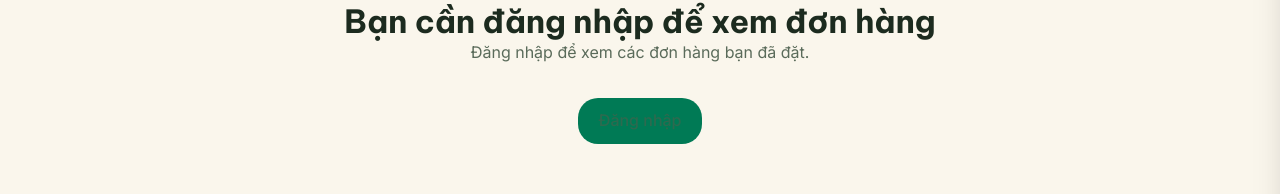
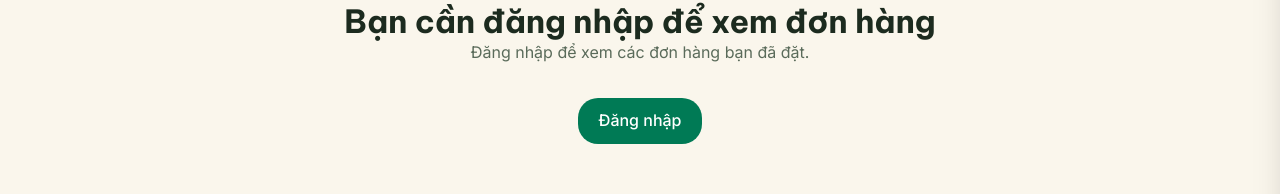
Before and after one commit to phanthequanghuy04-png/camping-shop, a React (Vite) app in the folder app/: page /orders in a window 1280 px wide. Shown: the part 144-338 px from the top of the page. Built offline with nearby package versions, Linux system fonts and the light colour scheme; no server answers.

Commit message:
Update OrdersPage.tsx: Dang nhap button uses btn-white

```diff
--- a/app/src/pages/OrdersPage.tsx
+++ b/app/src/pages/OrdersPage.tsx
@@ -104,7 +104,7 @@ export default function OrdersPage() {
         </p>
         <Link
           to="/login"
-          className="mt-8 inline-block rounded-lg bg-emerald-700 px-5 py-2.5 font-medium text-white hover:bg-emerald-800"
+          className="btn-white mt-8 inline-block rounded-lg bg-emerald-700 px-5 py-2.5 font-medium text-white hover:bg-emerald-800"
         >
           Đăng nhập
         </Link>
```
